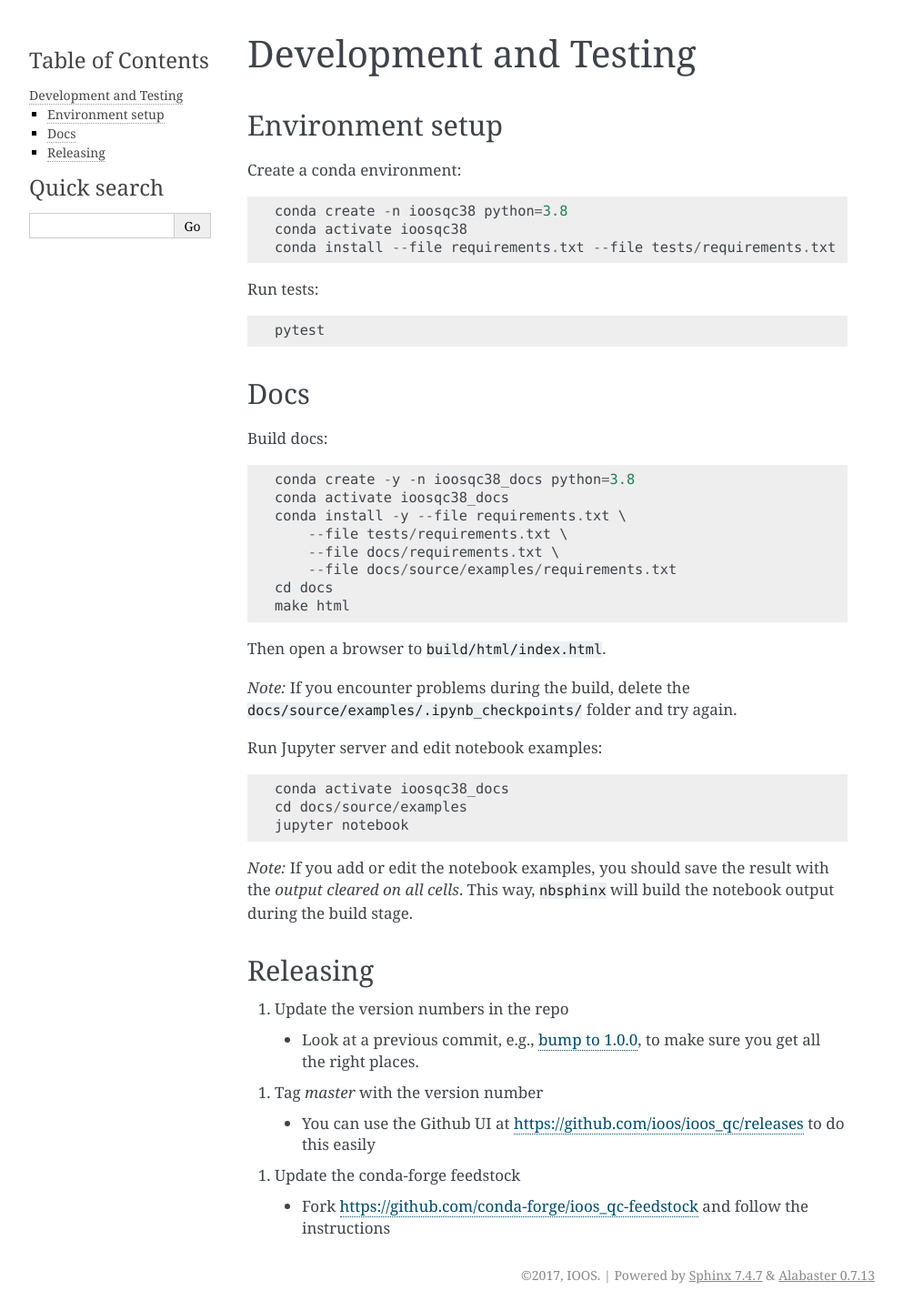
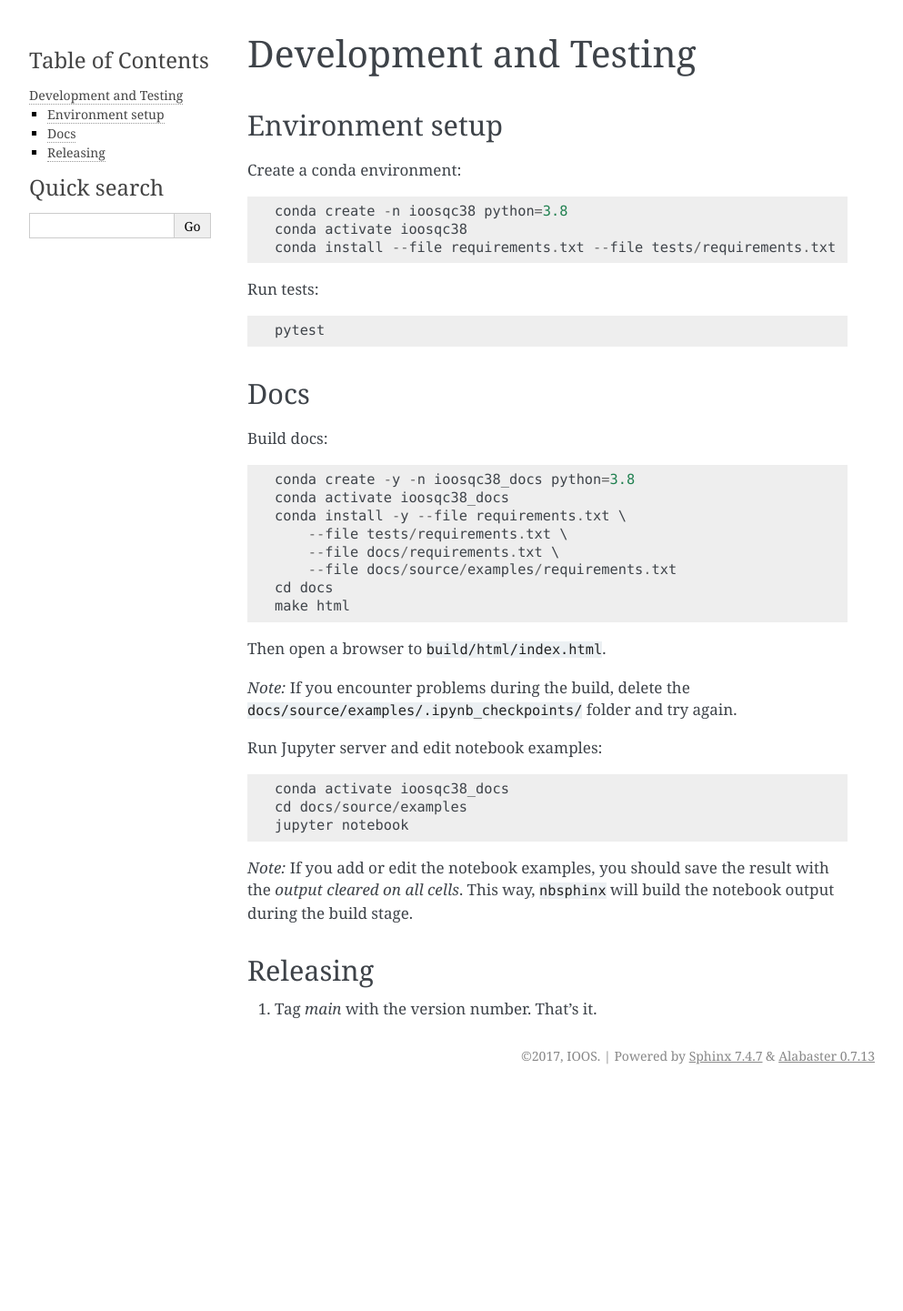
Before and after one commit to ioos/ioos_qc, a Sphinx documentation site: the page built from docs/source/development.rst, in a window 1280 px wide. Shown: the whole page at 91% size, without its empty margins (148-1141 px from the left). Built offline with Sphinx 7.4.7, drawn with Linux system fonts in a browser that asks for light colours; after the commit the page ends 1200 px from its top, so only the background shows below that.

Commit message:
master -> main

```diff
--- a/README.rst
+++ b/README.rst
@@ -6,7 +6,7 @@ IOOS QC
    :target: https://anaconda.org/conda-forge/ioos_qc
    :alt: conda_forge_package
 
-.. image:: https://travis-ci.org/ioos/ioos_qc.svg?branch=master
+.. image:: https://travis-ci.org/ioos/ioos_qc.svg?branch=main
    :target: https://travis-ci.org/ioos/ioos_qc
    :alt: build_status
 
--- a/docs/source/development.rst
+++ b/docs/source/development.rst
@@ -44,9 +44,4 @@ This way, ``nbsphinx`` will build the notebook output during the build stage.
 Releasing
 ---------
 
-1. Update the version numbers in the repo
-  * Look at a previous commit, e.g., `bump to 1.0.0 <https://github.com/ioos/ioos_qc/commit/e54b5e7659e632da1bbc00b7a91056f71e22512e>`_, to make sure you get all the right places.
-1. Tag `master` with the version number
-  * You can use the Github UI at https://github.com/ioos/ioos_qc/releases to do this easily
-1. Update the conda-forge feedstock
-  * Fork https://github.com/conda-forge/ioos_qc-feedstock and follow the instructions
+1. Tag `main` with the version number. That's it.
--- a/docs/source/examples.rst
+++ b/docs/source/examples.rst
@@ -2,7 +2,7 @@
 Notebook Examples
 =================
 
-You can download the source for these notebooks `here <https://github.com/ioos/ioos_qc/tree/master/docs/source/examples>`_.
+You can download the source for these notebooks `here <https://github.com/ioos/ioos_qc/tree/main/docs/source/examples>`_.
 
 * :doc:`Quickstart notebook </examples/Qartod_Single_Test_Example>`
 
--- a/docs/source/index.rst
+++ b/docs/source/index.rst
@@ -1,7 +1,7 @@
 IOOS QC: QARTOD and other Quality Control tests implemented in Python
 =====================================================================
 
-.. image:: https://travis-ci.org/ioos/ioos_qc.svg?branch=master
+.. image:: https://travis-ci.org/ioos/ioos_qc.svg?branch=main
    :target: https://travis-ci.org/ioos/ioos_qc
    :alt: build_status
 
--- a/docs/source/resources.rst
+++ b/docs/source/resources.rst
@@ -5,4 +5,4 @@ Here is a collection of resources to support the project including presentations
 
 - `IOOS QARTOD <https://ioos.noaa.gov/project/qartod/>`_
 - `QARTOD in Practice <https://drive.google.com/open?id=0BwGScp7mjYjyNGVRUG5ZTTNPdUU>`_
-- `ARGO QC Manual <https://github.com/ioos/ioos_qc/blob/master/resources/argo-quality-control-manual.pdf>`_
+- `ARGO QC Manual <https://github.com/ioos/ioos_qc/blob/main/resources/argo-quality-control-manual.pdf>`_
```
Also changed, not shown: 3 other files.
